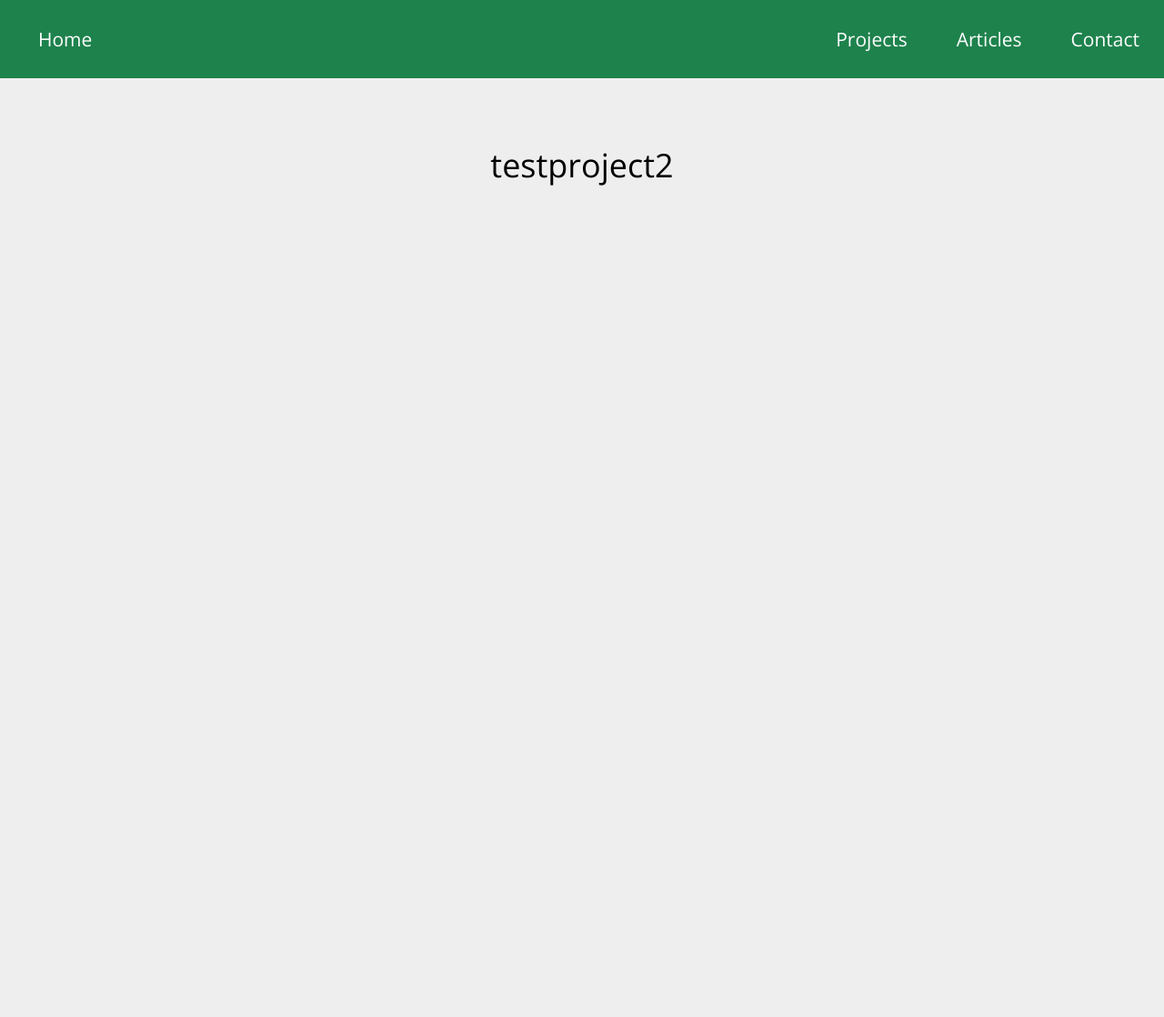
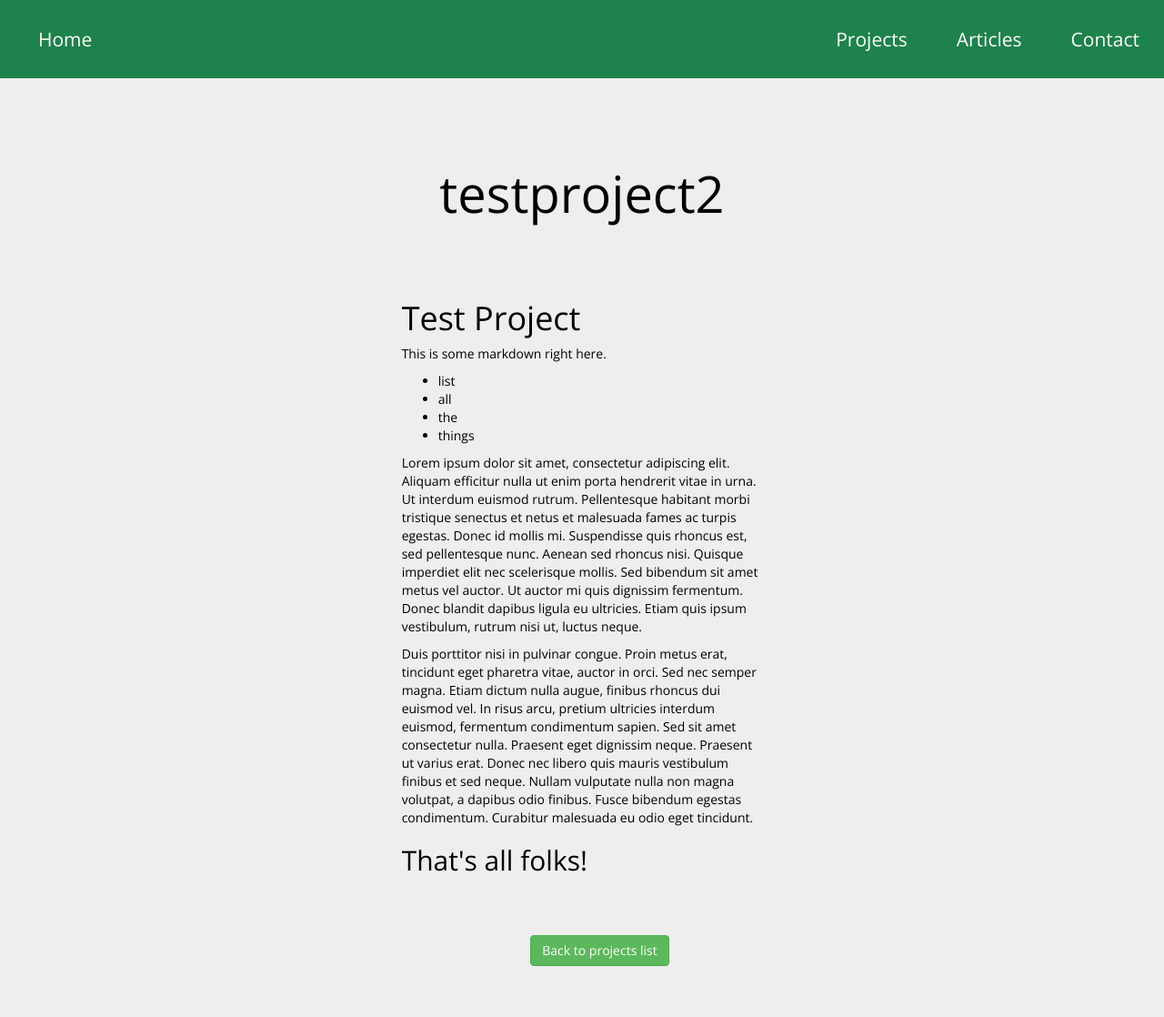
Before and after one commit to purrcat259/digitalcat, a Flask app: page /project/testproject2 in a window 1280 px wide. Shown: the whole page at 91% size. Before the commit the page ends 204 px from the top, so only its background shows below. Run offline with Flask 2, Linux system fonts and the light colour scheme; some libraries are stand-ins or nearby versions.

Commit message:
Added markdown output

```diff
--- a/main.py
+++ b/main.py
@@ -97,11 +97,12 @@ def projects():
 
 @app.route('/project/<title>')
 def project(title):
-    contents = return_requested_data(data_type='project', title=title)
+    data = return_requested_data(data_type='project', title=title)
+    text = Markup(markdown.markdown(data['contents']))
     return render_template('item.html',
                            title=title,
                            item_type='project',
-                           contents=contents)
+                           text=text)
 
 
 @app.route('/contact')
--- a/static/main.css
+++ b/static/main.css
@@ -67,9 +67,10 @@ a:active {
 /* All pages */
 
 .header-text {
+	font-size: 400%;
 	text-align: center;
 	padding-top: 1em;
-	padding-bottom: 2em;
+	padding-bottom: 1em;
 }
 
 /* ---Index page--- */
--- a/static/text/projects/testproject2.md
+++ b/static/text/projects/testproject2.md
@@ -8,4 +8,8 @@ This is some markdown right here.
 * the
 * things
 
+Lorem ipsum dolor sit amet, consectetur adipiscing elit. Aliquam efficitur nulla ut enim porta hendrerit vitae in urna. Ut interdum euismod rutrum. Pellentesque habitant morbi tristique senectus et netus et malesuada fames ac turpis egestas. Donec id mollis mi. Suspendisse quis rhoncus est, sed pellentesque nunc. Aenean sed rhoncus nisi. Quisque imperdiet elit nec scelerisque mollis. Sed bibendum sit amet metus vel auctor. Ut auctor mi quis dignissim fermentum. Donec blandit dapibus ligula eu ultricies. Etiam quis ipsum vestibulum, rutrum nisi ut, luctus neque.
+
+Duis porttitor nisi in pulvinar congue. Proin metus erat, tincidunt eget pharetra vitae, auctor in orci. Sed nec semper magna. Etiam dictum nulla augue, finibus rhoncus dui euismod vel. In risus arcu, pretium ultricies interdum euismod, fermentum condimentum sapien. Sed sit amet consectetur nulla. Praesent eget dignissim neque. Praesent ut varius erat. Donec nec libero quis mauris vestibulum finibus et sed neque. Nullam vulputate nulla non magna volutpat, a dapibus odio finibus. Fusce bibendum egestas condimentum. Curabitur malesuada eu odio eget tincidunt.
+
 ## That's all folks!
--- a/templates/item.html
+++ b/templates/item.html
@@ -1,7 +1,30 @@
 {% extends "layout.html" %}
 {% block content %}
     <div class="row">
-        <h1 class="header-text">{{ contents.title }}</h1>
+        <h1 class="header-text">{{ title }}</h1>
+    </div>
+    <div class="row">
+        <!-- Spacer -->
+        <div class="col-md-4"></div>
+        <!-- Contents -->
+        <div class="col-md-4">
+            <p>
+                {{ text }}
+            </p>
+        </div>
+        <!-- Spacer -->
+        <div class="col-md-4"></div>
+    </div>
+    <div class="row padded-row">
+        <div class="col-md-4"></div>
+        <div class="col-md-4">
+            <a href="{{ url_for(item_type + 's') }}">
+                <button type="button" class="btn btn-success back-to">
+                    Back to {{ item_type }}s list
+                </button>
+            </a>
+        </div>
+        <div class="col-md-4"></div>
     </div>
 <!--
     {% for item_part in item_contents %}
@@ -31,16 +54,6 @@
             </div>
         {% endif %}
     {% endfor %}
-    <div class="row">
-        <div class="col-md-4"></div>
-        <div class="col-md-4">
-            <a href="{{ url_for(item_type + 's') }}">
-                <button type="button" class="btn btn-success back-to">
-                    Back to {{ item_type }}s list
-                </button>
-            </a>
-        </div>
-        <div class="col-md-4"></div>
-    </div>
+
     -->
 {% endblock %}
```
